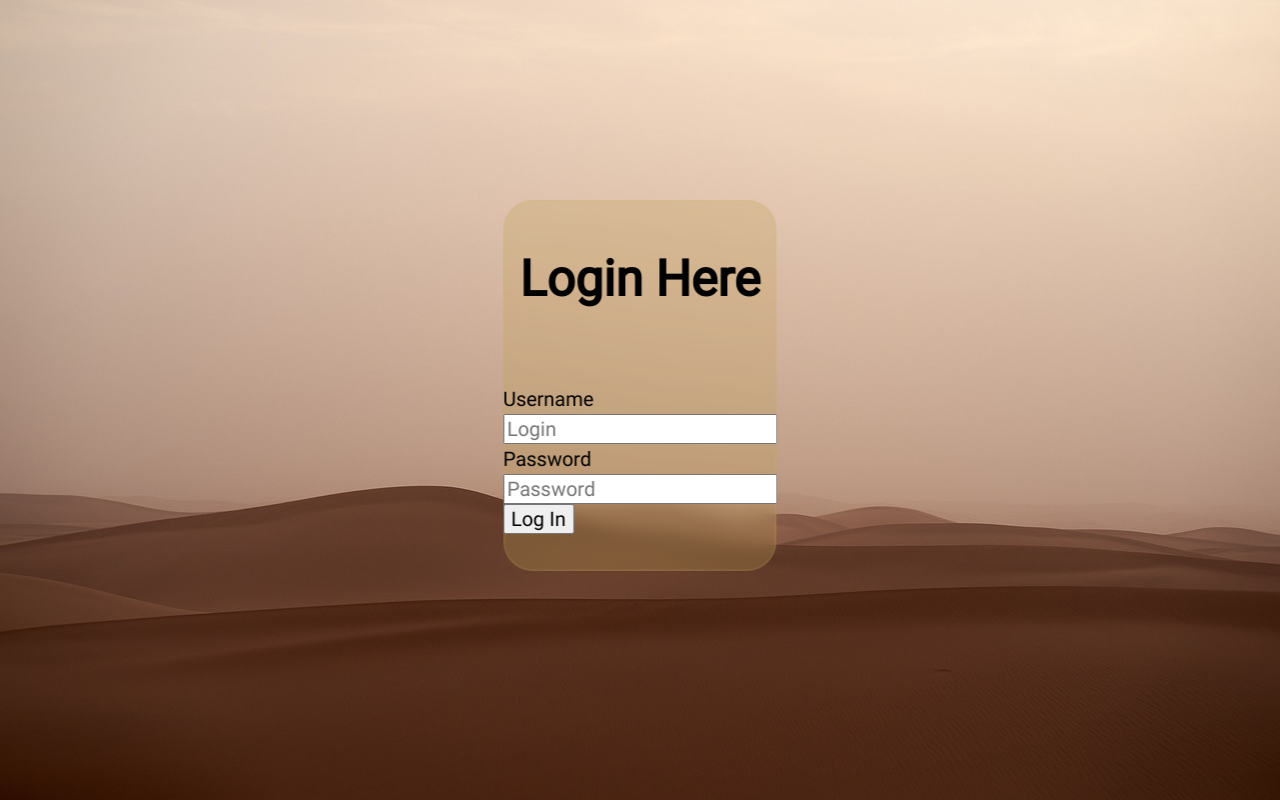
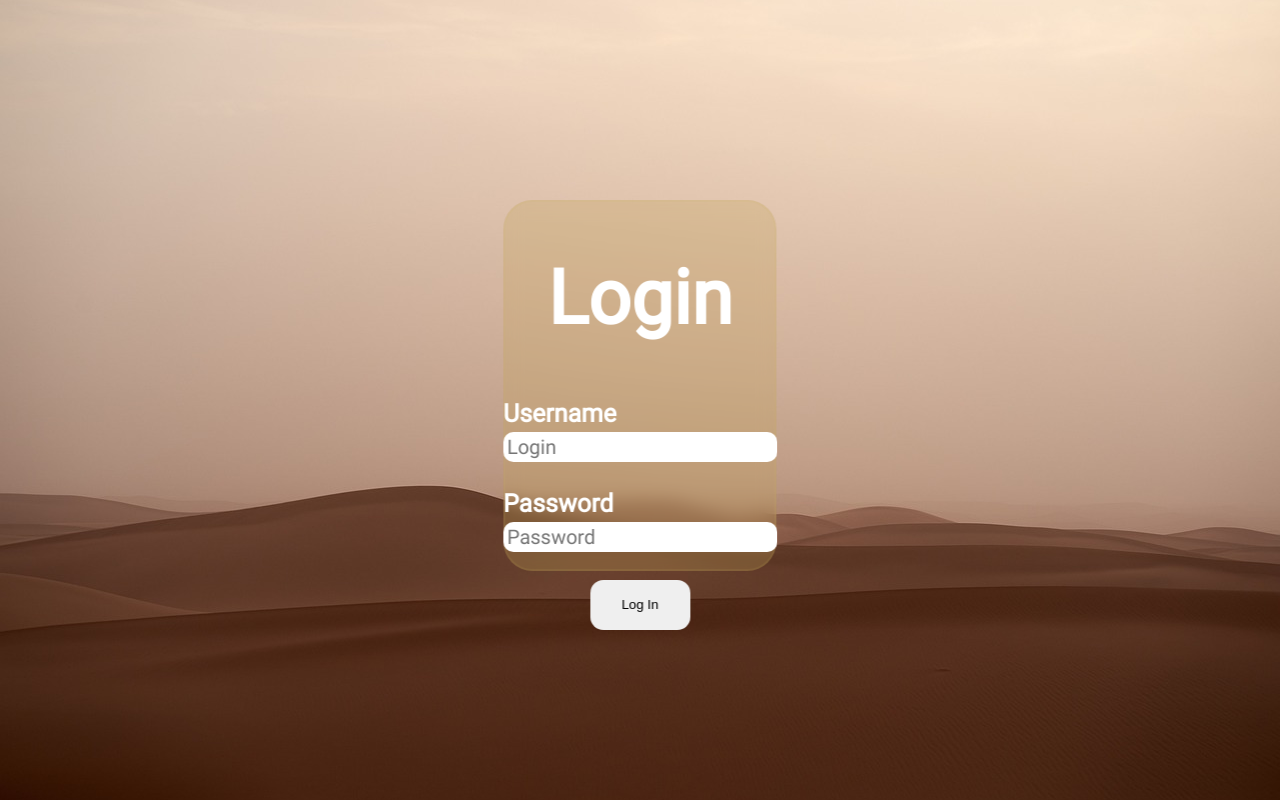
Before and after one commit to belovdima/PROJECTS, a React (Vite) app in the folder Pryaniky/: page / in a window 1280 px wide. Built offline with nearby package versions, Linux system fonts and the light colour scheme.

Commit message:
added some css to login page

```diff
--- a/Pryaniky/src/Login.tsx
+++ b/Pryaniky/src/Login.tsx
@@ -44,13 +44,19 @@ export const Login = () => {
             <img src="~/../../public/desert.jpg" alt="desert" className="desert"/>
             <div className="page__auth--form">
                 <form method="post" onSubmit={handleSubmit}>
-                    <h3 className="w__login">Login Here</h3>
+                    <h3 className="w__login">Login</h3>
 
-                    <label className="w__username" htmlFor="username">Username</label>
-                    <input className="i__username" type="text" placeholder="Login" id="username" name="Login" required />
+                    <div className="input__places">
+                        <div className="d__username">
+                            <label className="w__username" htmlFor="username">Username</label>
+                            <input className="i__username" type="text" placeholder="Login" id="username" name="Login" required />
+                        </div>
+                        <div className="d__password">
+                            <label className="w__password" htmlFor="password">Password</label>
+                            <input className="i__password" type="password" placeholder="Password" id="password" name="Password" required />
+                        </div>
+                    </div>
 
-                    <label className="w__password" htmlFor="password">Password</label>
-                    <input type="password" placeholder="Password" id="password" name="Password" required />
 
                     {error && <p>{error}</p>}
 
--- a/Pryaniky/src/styles/css/styles.css
+++ b/Pryaniky/src/styles/css/styles.css
@@ -1,15 +1,10 @@
 @charset "UTF-8";
 @font-face {
   font-family: Roboto;
-  src: url("~/../../../assets/fonts/Roboto-Regular.woff2");
-  font-display: swap;
+  font-style: normal;
+  font-weight: 400;
+  src: url(./../../assets/fonts/Roboto-Regular.woff2);
 }
-* {
-  font-family: Roboto;
-  font-weight: normal;
-  font-size: 20px;
-}
-
 /* нормализация */
 html,
 body {
@@ -204,7 +199,56 @@ svg * {
   -webkit-box-pack: center;
       -ms-flex-pack: center;
           justify-content: center;
-  padding-bottom: 5.208333vw;
-  font-size: 50px;
+  padding-bottom: 40px;
+  color: white;
+  font-family: Roboto;
+  font-size: 75px;
   font-weight: 700;
 }
+.page__auth--form .input__places {
+  display: grid;
+  grid-gap: 40px;
+}
+.page__auth--form .d__username {
+  display: grid;
+  height: 50px;
+  color: white;
+  font-family: Roboto;
+  font-size: 25px;
+  font-weight: 700;
+}
+.page__auth--form .i__username {
+  height: 30px;
+  border-color: transparent;
+  border-radius: 10px;
+  font-family: Roboto;
+  font-size: 20px;
+}
+.page__auth--form .d__password {
+  display: grid;
+  height: 50px;
+  margin-bottom: 20px;
+  color: white;
+  font-family: Roboto;
+  font-size: 25px;
+  font-weight: 700;
+}
+.page__auth--form .i__password {
+  height: 30px;
+  border-color: transparent;
+  border-radius: 10px;
+  font-family: Roboto;
+  font-size: 20px;
+}
+.page__auth--form .button__login {
+  position: relative;
+  top: 25px;
+  left: 50%;
+  width: 100px;
+  height: 50px;
+  border-color: transparent;
+  border-radius: 13px;
+  -webkit-transform: translateX(-50%);
+      -ms-transform: translateX(-50%);
+          transform: translateX(-50%);
+}
--- a/Pryaniky/src/styles/scss/_Login.scss
+++ b/Pryaniky/src/styles/scss/_Login.scss
@@ -26,8 +26,61 @@
     & .w__login {
         display: flex;
         justify-content: center;
-        padding-bottom: 5.208333vw;
-        font-size: 50px;
+        padding-bottom: 40px;
+        color: $text-color;
+        font-family: Roboto;
+        font-size: 75px;
         font-weight: 700;
     }
+
+    & .input__places {
+        display: grid;
+        grid-gap: 40px;
+    }
+
+    & .d__username {
+        display: grid;
+        height: 50px;
+        color: $text-color;
+        font-family: Roboto;
+        font-size: 25px;
+        font-weight: 700;
+    }
+
+    & .i__username {
+        height: 30px;
+        border-color: transparent;
+        border-radius: 10px;
+        font-family: Roboto;
+        font-size: 20px;
+    }
+
+    & .d__password {
+        display: grid;
+        height: 50px;
+        margin-bottom: 20px;
+        color: $text-color;
+        font-family: Roboto;
+        font-size: 25px;
+        font-weight: 700;
+    }
+
+    & .i__password {
+        height: 30px;
+        border-color: transparent;
+        border-radius: 10px;
+        font-family: Roboto;
+        font-size: 20px;
+    }
+
+    & .button__login {
+        position: relative;
+        top: 25px;
+        left: 50%;
+        width: 100px;
+        height: 50px;
+        border-color: transparent;
+        border-radius: 13px;
+        transform: translateX(-50%);
+    }
 }
--- a/Pryaniky/src/styles/scss/_fonts.scss
+++ b/Pryaniky/src/styles/scss/_fonts.scss
@@ -1,11 +1,6 @@
 @font-face {
     font-family: Roboto;
-    src: url("~/../../../assets/fonts/Roboto-Regular.woff2");
-    font-display: swap; // This will swap font once its loaded, for SEO purpose.
+    font-style: normal;
+    font-weight: 400;
+    src: url(./../../assets/fonts/Roboto-Regular.woff2);
 }
-
-* {
-    font-family: Roboto;
-    font-weight: normal;
-    font-size: 20px;
-}
--- a/Pryaniky/src/styles/scss/_vars.scss
+++ b/Pryaniky/src/styles/scss/_vars.scss
@@ -1 +1,3 @@
 $transition: 0.2s;
+
+$text-color: white;
```
